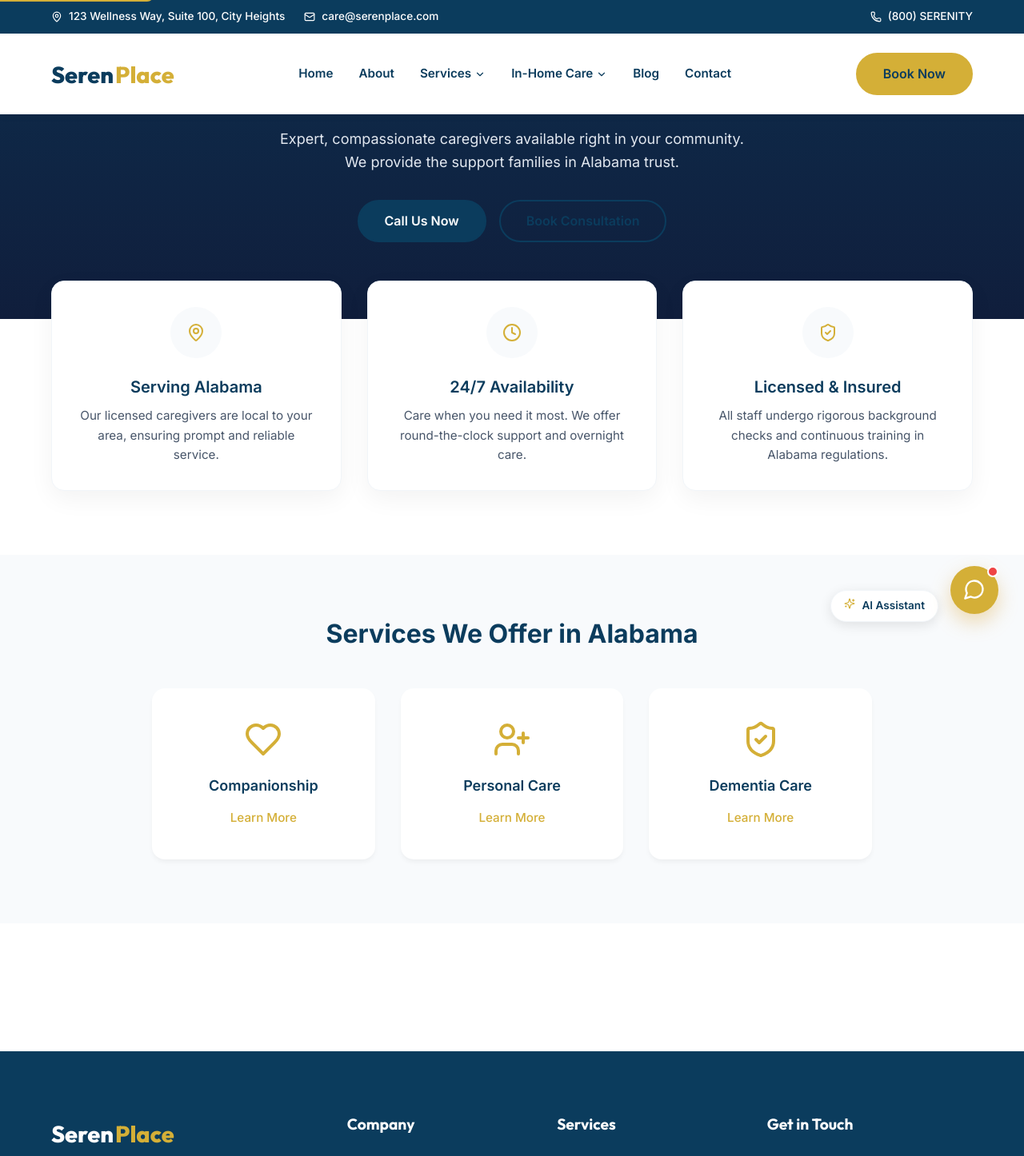
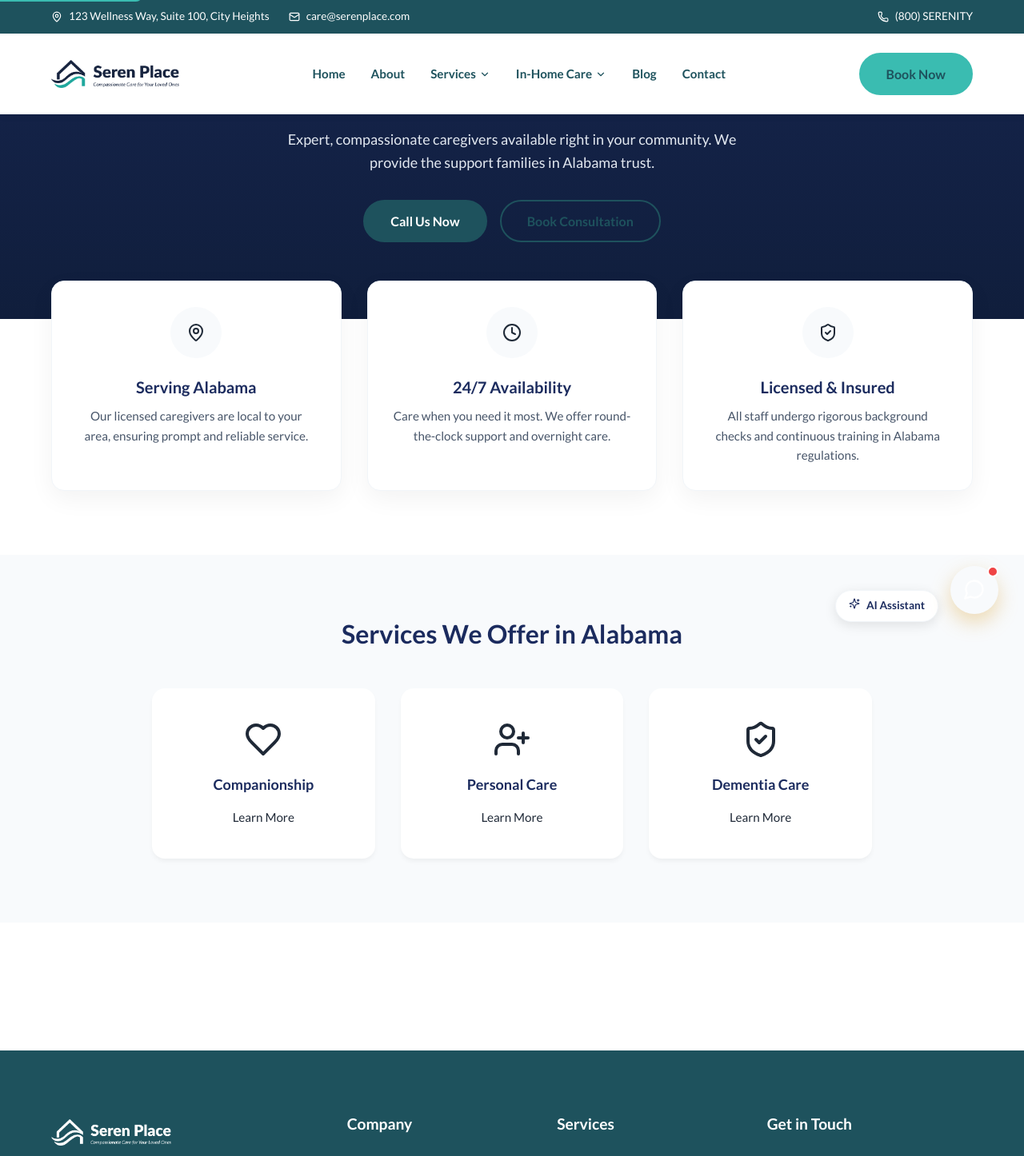
Before and after one commit to heropaulexy79/seren-place, a Next.js app: page /locations/alabama in a window 1280 px wide. Shown: the top 1446 px of the page at 80% size. Built offline with nearby package versions, Linux system fonts and the light colour scheme.

Commit message:
few changes

```diff
--- a/src/app/globals.css
+++ b/src/app/globals.css
@@ -1,21 +1,22 @@
 :root {
-  /* Color Palette */
-  --primary: #0b3c5d;
-  --primary-rgb: 11, 60, 93;
-  --primary-light: #1d6fa5; /* Using secondary as primary-light for harmony */
-  --secondary: #1d6fa5;
-  --accent: #d4af37;
-  --bg-warm: #f9fafb;
+  /* Color Palette — Seren Place Brand */
+  --primary: #1E525D;           /* Teal — brand primary */
+  --primary-rgb: 30, 82, 93;
+  --primary-light: #27717F;     /* Lighter teal for hovers */
+  --secondary: #1B2B5E;         /* Dark navy — blue from logo */
+  --accent: #3ABCB1;            /* Bright teal accent */
+  --bg-warm: #f4f9fa;
   --bg-white: #ffffff;
   --text-main: #1f2937;
   --text-muted: #4b5563;
   --border: #e5e7eb;
 
   /* Extended Palette for Modules */
-  --color-navy: #0b3c5d;
-  --color-navy-light: #1d6fa5;
-  --color-gold: #d4af37;
-  --color-gold-dark: #b8962c;
+  --color-teal: #1E525D;
+  --color-teal-light: #27717F;
+  --color-navy: #1B2B5E;
+  --color-navy-light: #263580;
+  --color-accent: #3ABCB1;
   --color-slate-50: #f8fafc;
   --color-slate-100: #f1f5f9;
   --color-slate-200: #e2e8f0;
@@ -24,6 +25,9 @@
   --color-slate-500: #64748b;
   --color-slate-600: #475569;
   --color-slate-700: #334155;
+
+  /* Font */
+  --font-lato: 'Lato', sans-serif;
 
   /* Spacing */
   --section-padding: 80px 0;
@@ -51,6 +55,7 @@ body {
   color: var(--text-main);
   background: var(--bg-white);
   line-height: 1.6;
+  font-family: var(--font-lato);
   -webkit-font-smoothing: antialiased;
 }
 
@@ -149,7 +154,7 @@ input:focus-visible {
 .btn-primary:hover {
   background-color: var(--primary-light);
   transform: translateY(-2px);
-  box-shadow: 0 10px 20px rgba(11, 60, 93, 0.2);
+  box-shadow: 0 10px 20px rgba(30, 82, 93, 0.25);
 }
 
 .btn-secondary {
--- a/src/app/layout.tsx
+++ b/src/app/layout.tsx
@@ -1,15 +1,12 @@
 import type { Metadata } from "next";
-import { Inter, Outfit } from "next/font/google";
+import { Lato } from "next/font/google";
 import "./globals.css";
 
-const inter = Inter({
-  variable: "--font-inter",
+const lato = Lato({
+  variable: "--font-lato",
   subsets: ["latin"],
-});
-
-const outfit = Outfit({
-  variable: "--font-outfit",
-  subsets: ["latin"],
+  weight: ["300", "400", "700", "900"],
+  display: "swap",
 });
 
 export const metadata: Metadata = {
@@ -66,8 +63,8 @@ export default function RootLayout({
   children: React.ReactNode;
 }>) {
   return (
-    <html lang="en" className={`${inter.variable} ${outfit.variable}`}>
-      <body style={{ fontFamily: "var(--font-inter), sans-serif" }}>
+    <html lang="en" className={lato.variable}>
+      <body style={{ fontFamily: "var(--font-lato), sans-serif" }}>
         <a href="#main-content" className="skip-link">Skip to main content</a>
         <StructuredData />
         <Navbar />
--- a/src/components/layout/Footer.module.css
+++ b/src/components/layout/Footer.module.css
@@ -16,16 +16,12 @@
 .brandCol .logo {
   display: flex;
   align-items: center;
-  gap: 2px;
-  font-size: 1.8rem;
-  font-weight: 800;
-  color: white;
+  line-height: 0;
   margin-bottom: 24px;
-  font-family: var(--font-outfit), sans-serif;
 }
 
-.logoAccent {
-  color: var(--accent);
+.logoImg {
+  filter: brightness(0) invert(1); /* Makes the logo white on the dark footer */
 }
 
 .mission {
@@ -60,7 +56,8 @@
   font-size: 1.2rem;
   margin-bottom: 24px;
   color: white;
-  font-family: var(--font-outfit), sans-serif;
+  font-family: var(--font-lato), sans-serif;
+  font-weight: 700;
 }
 
 .linksCol ul {
--- a/src/components/layout/Footer.tsx
+++ b/src/components/layout/Footer.tsx
@@ -1,5 +1,6 @@
 import React from "react";
 import Link from "next/link";
+import Image from "next/image";
 import { Mail, Phone, MapPin, Facebook, Instagram, Linkedin, Twitter } from "lucide-react";
 import styles from "./Footer.module.css";
 
@@ -13,7 +14,14 @@ const Footer = () => {
           {/* Brand & Mission */}
           <div className={styles.brandCol}>
             <Link href="/" className={styles.logo}>
-              <span>Seren</span><span className={styles.logoAccent}>Place</span>
+              <Image
+                src="/logo.png"
+                alt="Seren Place"
+                width={150}
+                height={44}
+                style={{ objectFit: "contain" }}
+                className={styles.logoImg}
+              />
             </Link>
             <p className={styles.mission}>
               Premium, family-centered care designed to bring peace of mind and professional support to your doorstep.
--- a/src/components/layout/Navbar.module.css
+++ b/src/components/layout/Navbar.module.css
@@ -63,15 +63,7 @@
 .logo {
   display: flex;
   align-items: center;
-  gap: 2px;
-  font-size: 1.8rem;
-  font-weight: 800;
-  color: var(--primary);
-  font-family: var(--font-outfit), sans-serif;
-}
-
-.logoAccent {
-  color: var(--accent);
+  line-height: 0;
 }
 
 
--- a/src/components/layout/Navbar.tsx
+++ b/src/components/layout/Navbar.tsx
@@ -2,6 +2,7 @@
 
 import React, { useState, useEffect } from "react";
 import Link from "next/link";
+import Image from "next/image";
 import { motion, AnimatePresence } from "framer-motion";
 import { ChevronDown, Phone, Menu, X, Mail, MapPin } from "lucide-react";
 import Button from "../ui/Button";
@@ -75,8 +76,14 @@ const Navbar = () => {
         <div className={`container ${styles.navContainer}`}>
           {/* Logo */}
           <Link href="/" className={styles.logo} aria-label="Seren Place Home">
-            <span className={styles.logoText}>Seren </span>
-            <span className={styles.logoAccent}>Place</span>
+            <Image
+              src="/logo.png"
+              alt="Seren Place — Compassionate Care for Your Loved Ones"
+              width={160}
+              height={48}
+              style={{ objectFit: "contain" }}
+              priority
+            />
           </Link>
 
           {/* Desktop Navigation */}
```
Also changed, not shown: public/logo.png (added).
